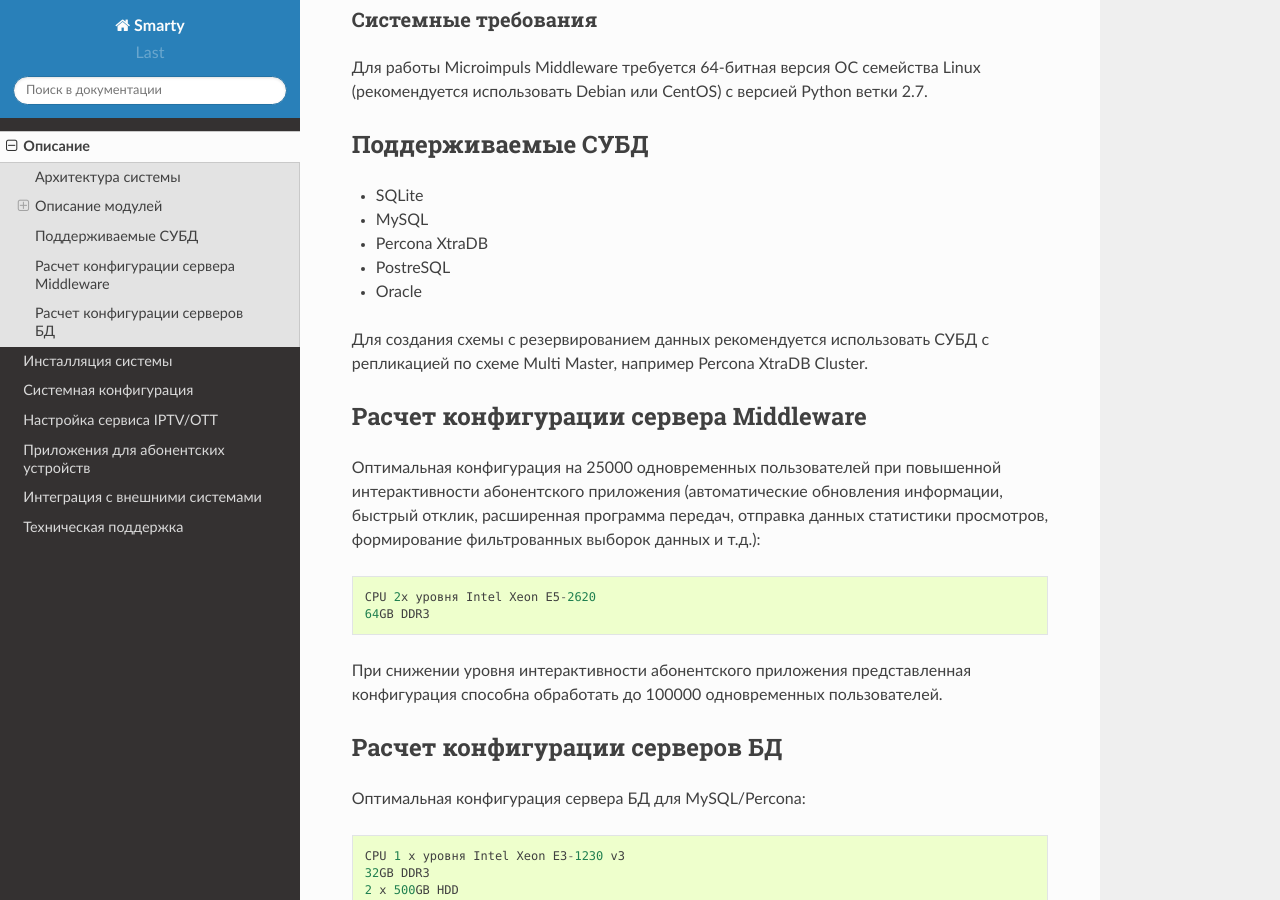
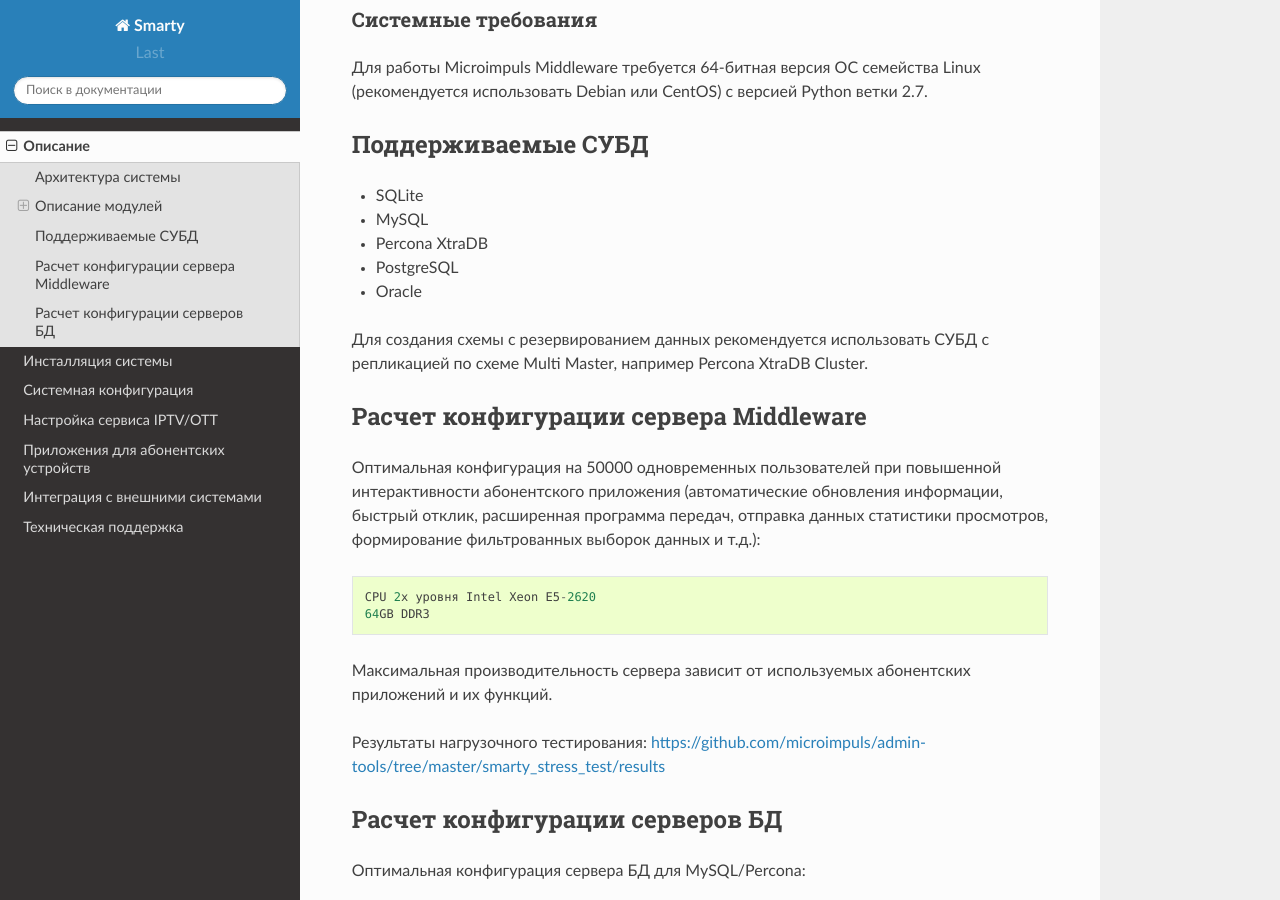
Before and after one commit to sergey-yakovlev/smarty-docs, a Sphinx documentation site: the page built from source/introduction.rst, in a window 1280 px wide and 900 px high, scrolled down 2545 px. Built offline with Sphinx 7.4.7 and the Read the Docs theme 2.0.0, drawn with Linux system fonts in a browser that asks for light colours.

Commit message:
stress test results

```diff
--- a/source/introduction.rst
+++ b/source/introduction.rst
@@ -84,7 +84,7 @@ CentOS) с версией Python ветки 2.7.
 * SQLite
 * MySQL
 * Percona XtraDB
-* PostreSQL
+* PostgreSQL
 * Oracle
 
 Для создания схемы с резервированием данных рекомендуется использовать СУБД с репликацией по схеме Multi Master,
@@ -95,15 +95,17 @@ CentOS) с версией Python ветки 2.7.
 Расчет конфигурации сервера Middleware
 --------------------------------------
 
-Оптимальная конфигурация на 25000 одновременных пользователей при повышенной интерактивности абонентского приложения
+Оптимальная конфигурация на 50000 одновременных пользователей при повышенной интерактивности абонентского приложения
 (автоматические обновления информации, быстрый отклик, расширенная программа передач, отправка данных статистики просмотров,
 формирование фильтрованных выборок данных и т.д.):
 ::
     CPU 2x уровня Intel Xeon E5-2620
     64GB DDR3
 
-При снижении уровня интерактивности абонентского приложения представленная конфигурация способна обработать
-до 100000 одновременных пользователей.
+Максимальная производительность сервера зависит от используемых абонентских приложений и их функций.
+
+Результаты нагрузочного тестирования:
+https://github.com/microimpuls/admin-tools/tree/master/smarty_stress_test/results
 
 .. _system-requirements-db:
 
--- a/source/system_configuration.rst
+++ b/source/system_configuration.rst
@@ -447,9 +447,9 @@ SMSC_SENDER ``str``
 Доступные к применению средства масштабирования и отказоустойчивости
 --------------------------------------------------------------------
 
-Основной способ горизонтального масштабирования **на уровне серверов** smarty заключается в использовании распределенных по серверам
-инстансов и распределения запросов между ними на http-сервере nginx через механизм `upstream <http://nginx.org/ru/docs/http/ngx_http_upstream_module.html>`_,
-при использовании общего кластера СУБД.
+Основной способ горизонтального масштабирования **на уровне серверов** smarty заключается в кластерном режиме работы -
+использовании распределенных по серверам инстансов и распределения запросов между ними на http-сервере nginx через механизм
+`upstream <http://nginx.org/ru/docs/http/ngx_http_upstream_module.html>`_, при использовании общего кластера СУБД.
 
 Дополнительной мерой для распределения нагрузки может быть выделение роли инстансов под конкретные цели, например, отделение
 сервера для модуля статистики и отчетов и сервера мониторинга от серверов TV Middleware.
```
